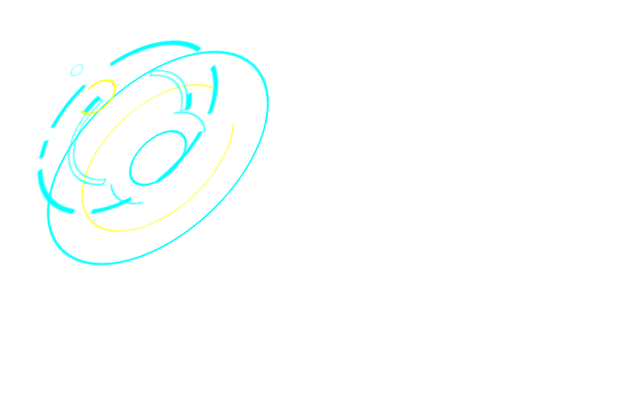
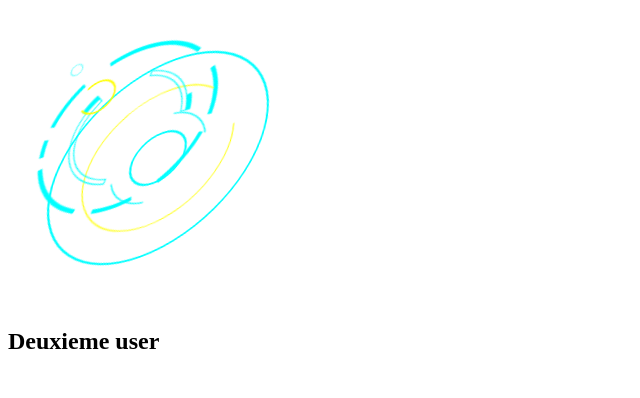
Before and after one commit to yassir-chouika/Project_colab, a plain HTML site: page index.html in a window 1280 px wide. Shown: the whole page, without its empty margins (0-640 px from the left). Drawn offline with Linux system fonts and the light colour scheme.

Commit message:
ajout dir

```diff
--- a/index.html
+++ b/index.html
@@ -107,5 +107,8 @@
         ></path>
       </svg>
     </div>
+    <div>
+      <h2>Deuxieme user</h2>
+    </div>
   </body>
 </html>
```
